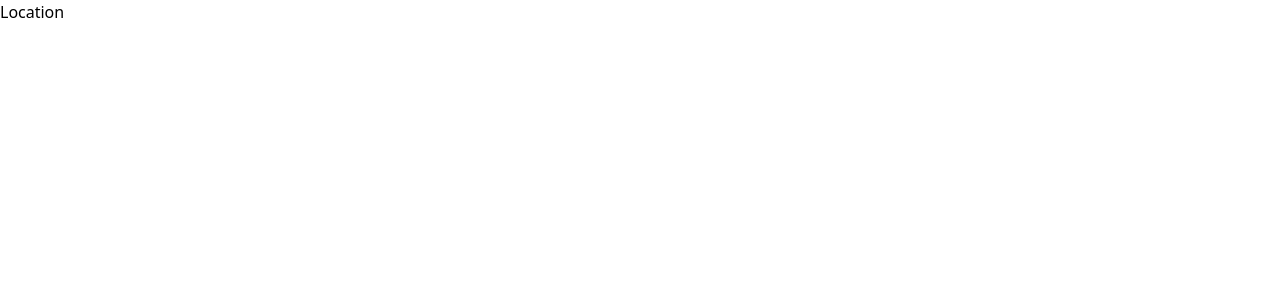
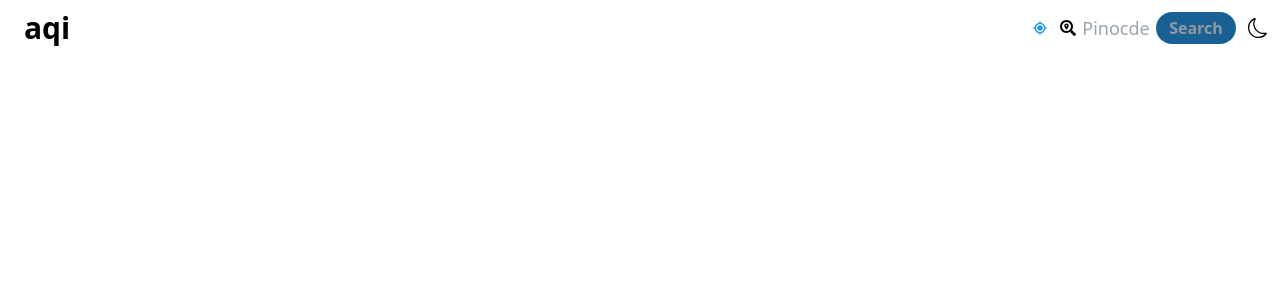
Before and after one commit to RaviAnand111/aqi, a Next.js app: page / in a window 1280 px wide. Shown: the top 300 px of the page. Built offline with nearby package versions, Linux system fonts and the light colour scheme.

Commit message:
navbar added

```diff
--- /dev/null
+++ b/components/Navbar.jsx
@@ -0,0 +1,96 @@
+import { BiCurrentLocation } from "react-icons/bi";
+import { BsMoon, BsSunFill } from "react-icons/bs";
+import { FaSearchLocation } from "react-icons/fa";
+import { useState } from "react";
+import { useRouter } from "next/router";
+const pincode = require("pincode-lat-long");
+
+function Navbar() {
+  const router = useRouter();
+  const [pin, setPin] = useState("");
+  const [darkMode, setDarkMode] = useState(false);
+  const [location, setLocation] = useState({ long: "", lat: "" });
+  const getCurrentLocation = async () => {
+    navigator.geolocation.getCurrentPosition(function (position) {
+      setLocation({
+        lat: position.coords.latitude,
+        long: position.coords.longitude,
+      });
+    });
+    console.log(location);
+  };
+  const longLat = (event) => {
+    event.preventDefault();
+    setLocation({
+      lat: pincode.getlatlong(pin).lat,
+      long: pincode.getlatlong(pin).long,
+    });
+    console.log(location);
+  };
+  return (
+    <div
+      className={`flex justify-between ${
+        darkMode ? "bg-[#15202b] text-white" : ""
+      } h-14 w-full`}
+    >
+      <div
+        className="text-3xl items-center flex font-bold cursor-pointer ml-6"
+        onClick={() => {
+          router.push("/");
+        }}
+      >
+        aqi
+      </div>
+      <div className="flex">
+        <div className="flex  items-center ">
+          <BiCurrentLocation
+            className="cursor-pointer  text-[#1d9bf0]"
+            onClick={getCurrentLocation}
+          />
+        </div>
+        <div className="flex mr-0">
+          <form action="" className="flex items-center">
+            <FaSearchLocation className="ml-3" />
+            <input
+              type="number"
+              className="w-20 h-full outline-none bg-transparent text-lg text-center"
+              value={pin}
+              placeholder="Pinocde"
+              onChange={(e) => {
+                setPin(e.target.value);
+              }}
+            />
+            <button
+              disabled={pin.length < 6}
+              onClick={(event) => longLat(event)}
+              className={`h-8 w-20 rounded-3xl font-bold ${
+                pin.length == 6
+                  ? "bg-[#1d9bf0] text-white"
+                  : "bg-[#196195] text-[#95999e]"
+              }`}
+            >
+              Search
+            </button>
+          </form>
+        </div>
+        <div className="flex items-center text-xl m-3 cursor-pointer">
+          {!darkMode ? (
+            <BsMoon
+              onClick={() => {
+                setDarkMode(true);
+              }}
+            />
+          ) : (
+            <BsSunFill
+              onClick={() => {
+                setDarkMode(false);
+              }}
+            />
+          )}
+        </div>
+      </div>
+    </div>
+  );
+}
+
+export default Navbar;
--- a/package.json
+++ b/package.json
@@ -10,8 +10,10 @@
   },
   "dependencies": {
     "next": "12.2.2",
+    "pincode-lat-long": "^1.0.3",
     "react": "18.2.0",
-    "react-dom": "18.2.0"
+    "react-dom": "18.2.0",
+    "react-icons": "^4.4.0"
   },
   "devDependencies": {
     "autoprefixer": "^10.4.7",
--- a/pages/index.jsx
+++ b/pages/index.jsx
@@ -1,12 +1,19 @@
 import { useEffect, useState } from "react";
+import Navbar from "../components/Navbar";
 
 export default function Home() {
-  const [location, setLocation] = useState("");
-  const getlocation = () => {
+  const [location, setLocation] = useState({ lat: "", long: "" });
+  const getCurrentLocation = async () => {
     navigator.geolocation.getCurrentPosition(function (position) {
-      console.log("Latitude is :", position.coords.latitude);
-      console.log("Longitude is :", position.coords.longitude);
+      setLocation({
+        lat: position.coords.latitude,
+        long: position.coords.longitude,
+      });
     });
   };
-  return <button onClick={getlocation}>Location</button>;
+  return (
+    <>
+      <Navbar />
+    </>
+  );
 }
--- a/styles/globals.css
+++ b/styles/globals.css
@@ -1,7 +1,13 @@
 @tailwind base;
 @tailwind components;
 @tailwind utilities;
-
+@layer utilities {
+  input[type="number"]::-webkit-inner-spin-button,
+  input[type="number"]::-webkit-outer-spin-button {
+    -webkit-appearance: none;
+    margin: 0;
+  }
+}
 @layer base {
   body {
   }
```
Also changed, not shown: 2 other files (tests, documents, lock files or other folders).
